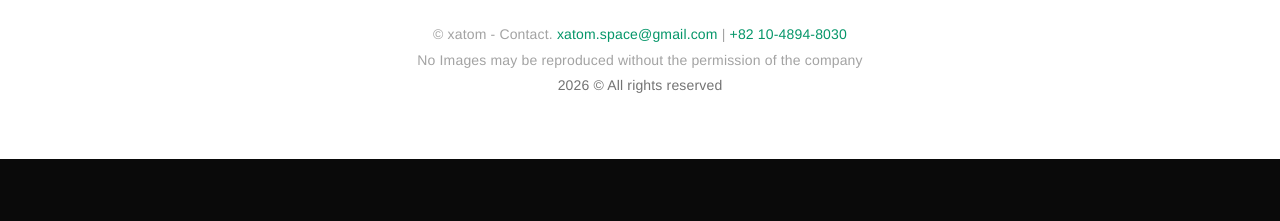
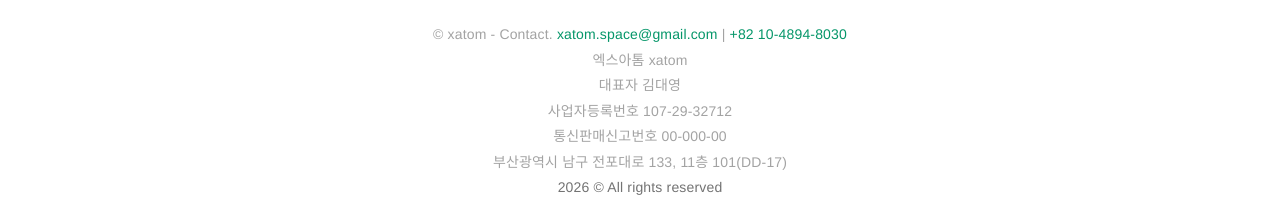
Before and after one commit to xatom-space/xatom, a Next.js app: page /products/verume in a window 1280 px wide. Shown: the part 7329-7550 px from the top of the page. Before the commit the page ends 7488 px from the top, so only its background shows below. Built offline with nearby package versions, Linux system fonts and the light colour scheme.

Commit message:
Update footer business details

```diff
--- a/app/products/verume/page.tsx
+++ b/app/products/verume/page.tsx
@@ -397,7 +397,11 @@ export default function VerumeProductPage() {
             </a>{' '}
             | <span className="text-emerald-600">+82 10-4894-8030</span>
           </p>
-          <p>No Images may be reproduced without the permission of the company</p>
+          <p>엑스아톰 xatom</p>
+          <p>대표자 김대영</p>
+          <p>사업자등록번호 107-29-32712</p>
+          <p>통신판매신고번호 00-000-00</p>
+          <p>부산광역시 남구 전포대로 133, 11층 101(DD-17)</p>
           <p className="text-neutral-500">2026 © All rights reserved</p>
         </div>
       </footer>
```
